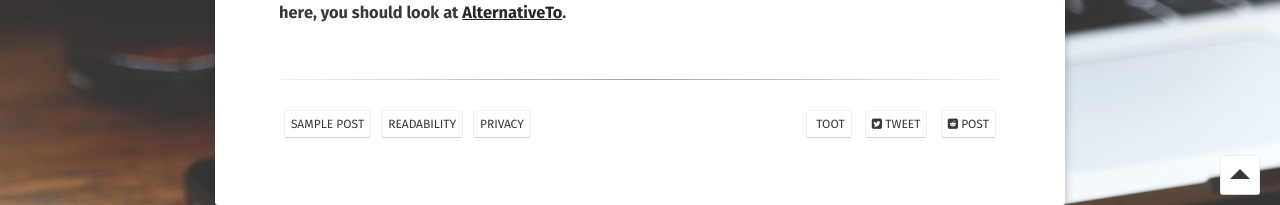
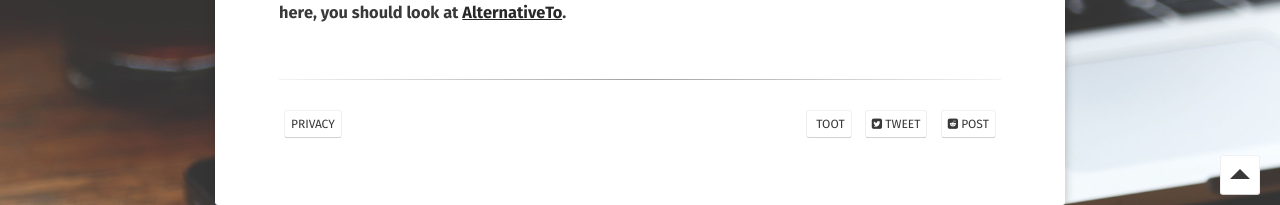
Before and after one commit to FuzzyGrim/blog, a Jekyll site: the page built from _posts/2021-06-21-privacy-alternatives.md, in a window 1280 px wide and 900 px high, scrolled down 4259 px. Shown: the part 695-900 px from the top of the window. Built offline with Jekyll 4.4.1, drawn with Linux system fonts in a browser that asks for light colours; some web fonts are replaced; a style sheet for code colours, icons or effects is not loaded.

Commit message:
fix tags

```diff
--- a/_posts/2021-06-21-privacy-alternatives.md
+++ b/_posts/2021-06-21-privacy-alternatives.md
@@ -3,7 +3,7 @@ layout: post
 title: "List of free privacy-conscious apps"
 date: 2021-06-21
 excerpt: "I don't have anything to hide, but I don't have anything to show you either."
-tags: [sample post, readability, privacy]
+tags: [privacy]
 ---
 
 This post includes a curated list of apps and tools that I recommend. All the apps listed here are open-source, privacy respecting and  free as [freeware](https://en.wikipedia.org/wiki/Freeware) AND [freedom](https://en.wikipedia.org/wiki/Free_software).
```
